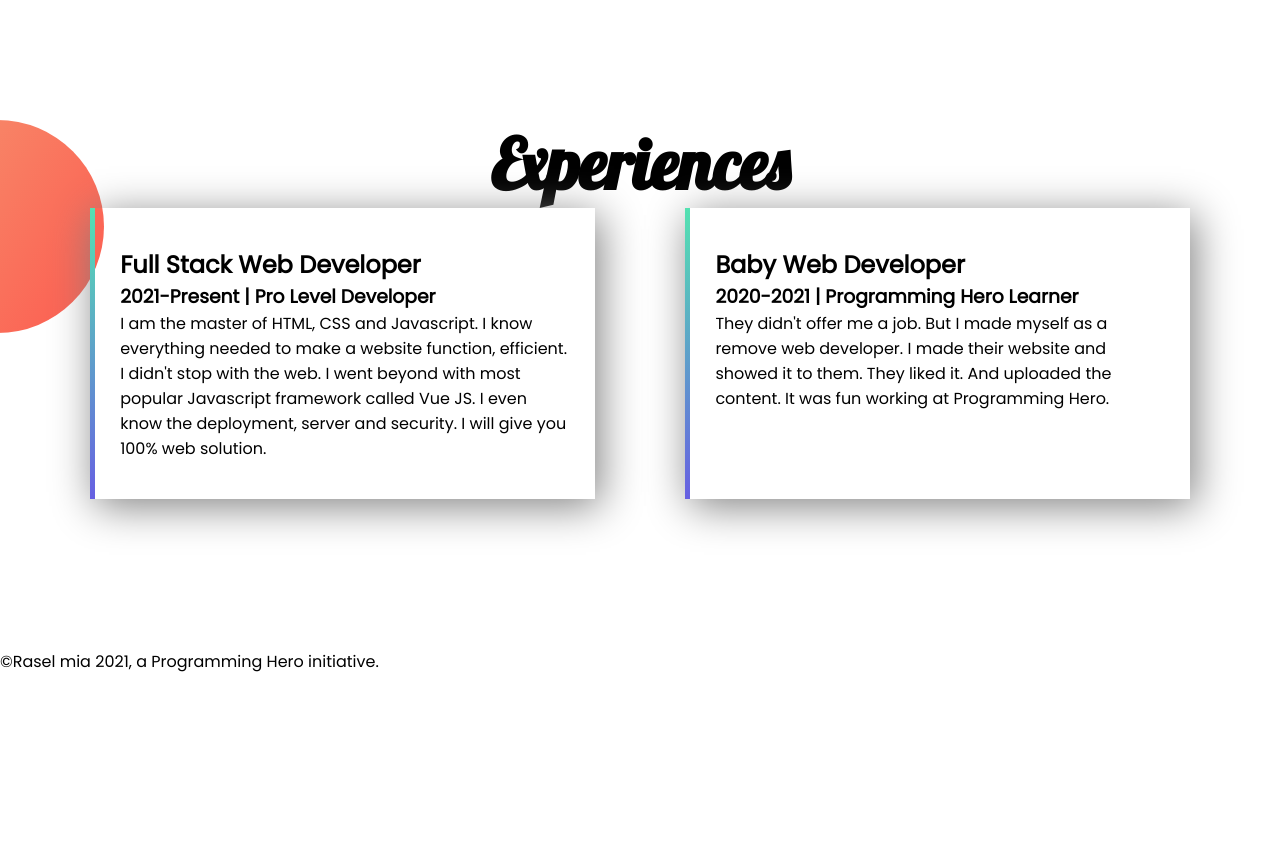
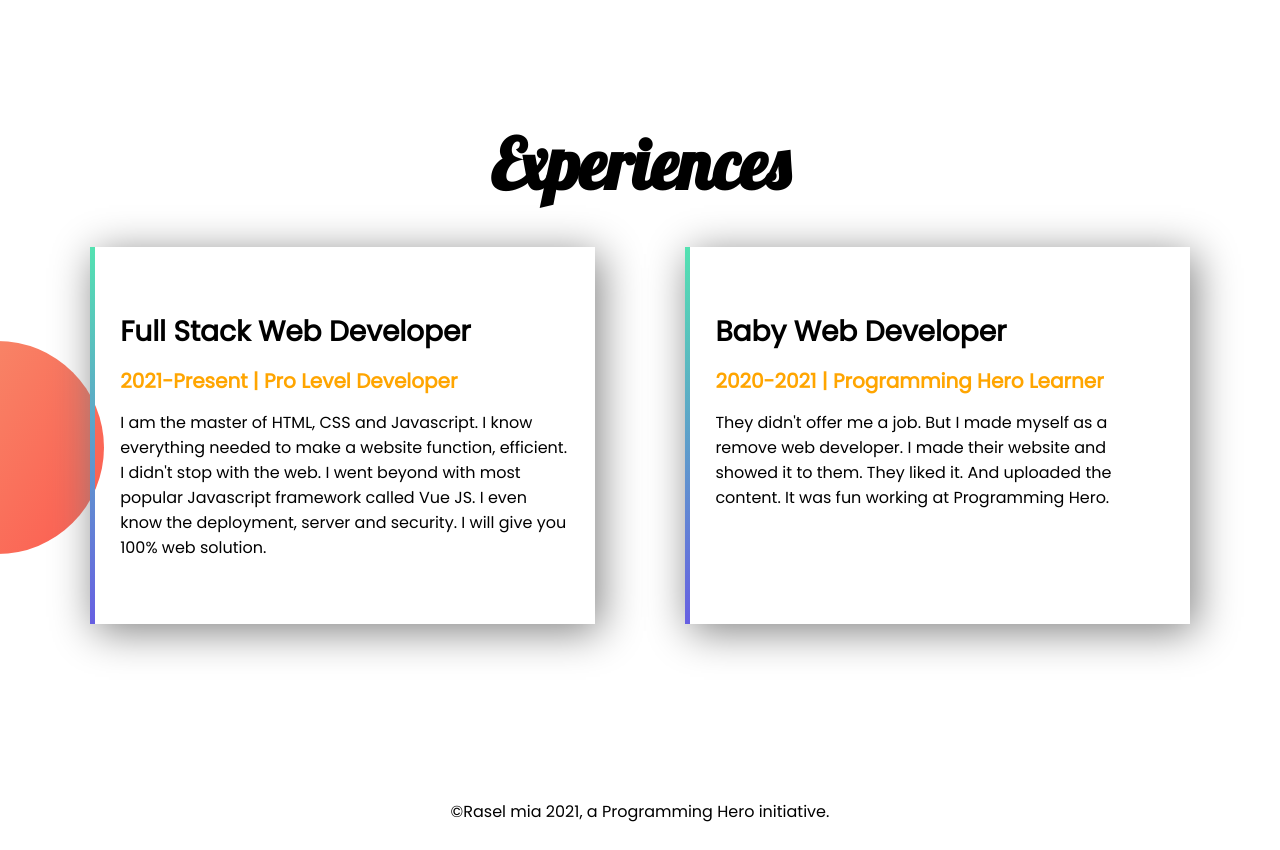
Before and after one commit to mdraselmiah95/Portfolio-practical-website-1, a plain HTML site: page index.html in a window 1280 px wide. Shown: the part 1260-2110 px from the top of the page. Before the commit the page ends 1934 px from the top, so only its background shows below. Drawn offline with Linux system fonts and the light colour scheme; a web font is replaced by a local one.

```diff
--- a/css/style.css
+++ b/css/style.css
@@ -75,20 +75,20 @@ body {
 .section-two-img img {
   width: 90%;
 }
-.section-two-contant {
+.section-two-content {
   padding: 10% 5%;
   width: 50%;
   margin-top: 5%;
 }
-.section-two-contant h2 {
+.section-two-content h2 {
   font-size: 65px;
   font-family: "Lobster", cursive;
 }
-.section-two-contant h3 {
+.section-two-content h3 {
   font-size: 25px;
   padding: 2% 0;
 }
-.section-two-contant p {
+.section-two-content p {
   margin-bottom: 5%;
 }
 /* section two end */
@@ -97,11 +97,13 @@ body {
 #section-three {
   background-image: url(../images/exp-bg.png);
   background-repeat: no-repeat;
+  background-position: left;
   padding-bottom: 150px;
 }
 #section-three h1 {
   text-align: center;
   font-size: 70px;
+  margin-bottom: 3%;
   font-family: "Lobster", cursive;
 }
 .section-three-container {
@@ -109,7 +111,7 @@ body {
 }
 .section-three-content-one {
   width: 50%;
-  padding: 3% 2%;
+  padding: 5% 2%;
   border-left: 5px solid;
   margin-left: 7%;
   box-shadow: 5px 7px 40px grey;
@@ -117,14 +119,18 @@ body {
   border-image-slice: 1;
 }
 .section-three-content-one h2 {
+  font-size: 28px;
 }
 .section-three-content-one h3 {
+  color: orange;
+  font-size: 20px;
+  padding: 3% 0;
 }
 .section-three-content-one p {
 }
 .section-three-content-two {
   width: 50%;
-  padding: 3% 2%;
+  padding: 5% 2%;
   margin: 0 7%;
   border-left: 5px solid;
   box-shadow: 5px 7px 40px grey;
@@ -132,8 +138,14 @@ body {
   border-image-slice: 1;
 }
 .section-three-content-two h2 {
+  font-size: 28px;
 }
 .section-three-content-two h3 {
+  color: orange;
+  font-size: 20px;
+  padding: 3% 0;
 }
-.section-three-content-two p {
+footer p {
+  text-align: center;
+  padding: 2% 0;
 }
--- a/index.html
+++ b/index.html
@@ -41,9 +41,9 @@
     <div id="section-two">
       <div class="section-two-container">
         <div class="section-two-img">
-          <img src="./images/rasi-2.jpg" alt="New developer two" />
+          <img src="./images/rafi-2.jpg" alt="New developer two" />
         </div>
-        <div class="section-two-contant">
+        <div class="section-two-content">
           <h2>Dream Big</h2>
           <h3>Become a web developer</h3>
           <p>
```
Also changed, not shown: images/rafi-1.jpg, images/rafi-2.jpg (renamed from images/rasi-2.jpg).
